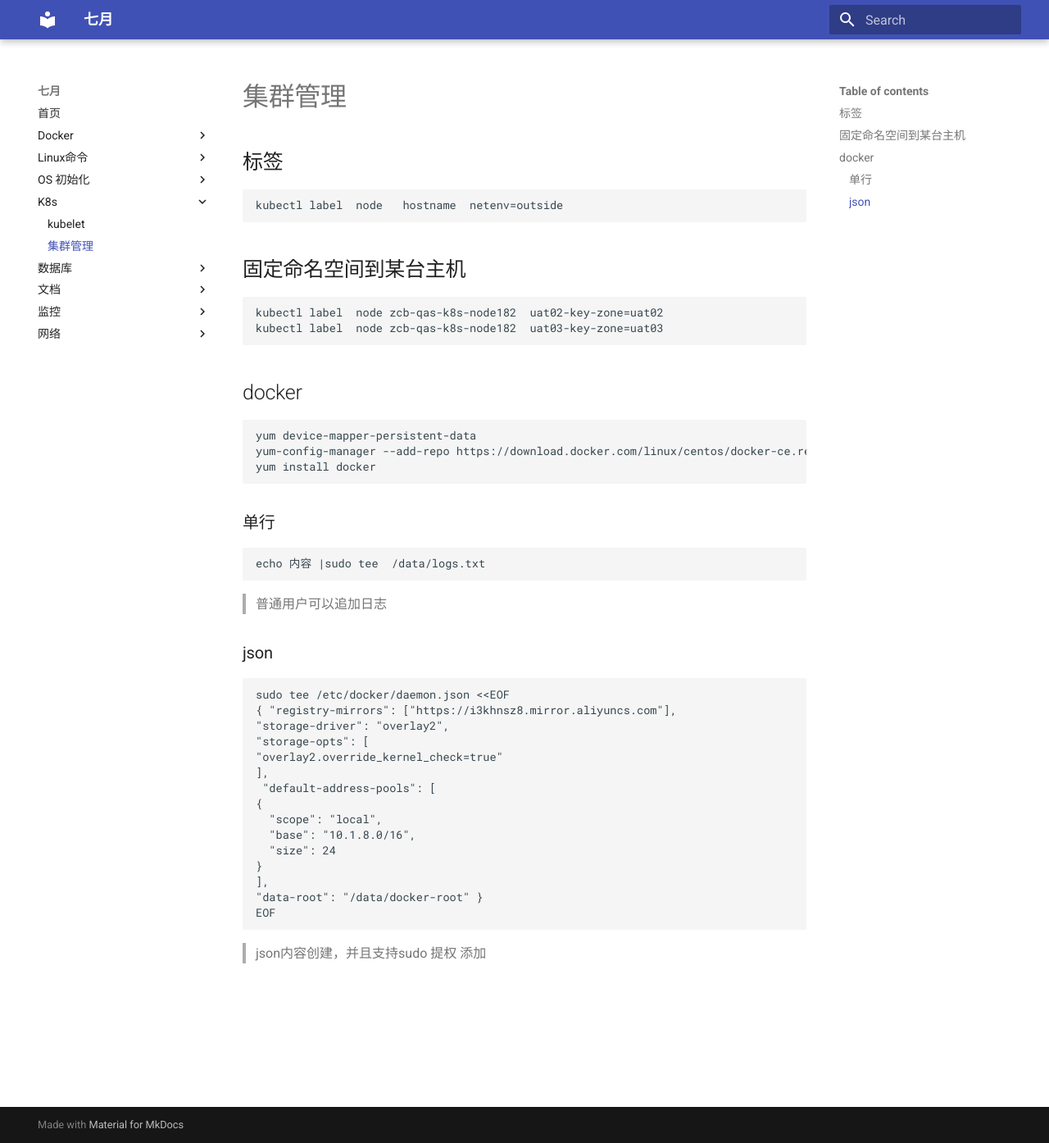
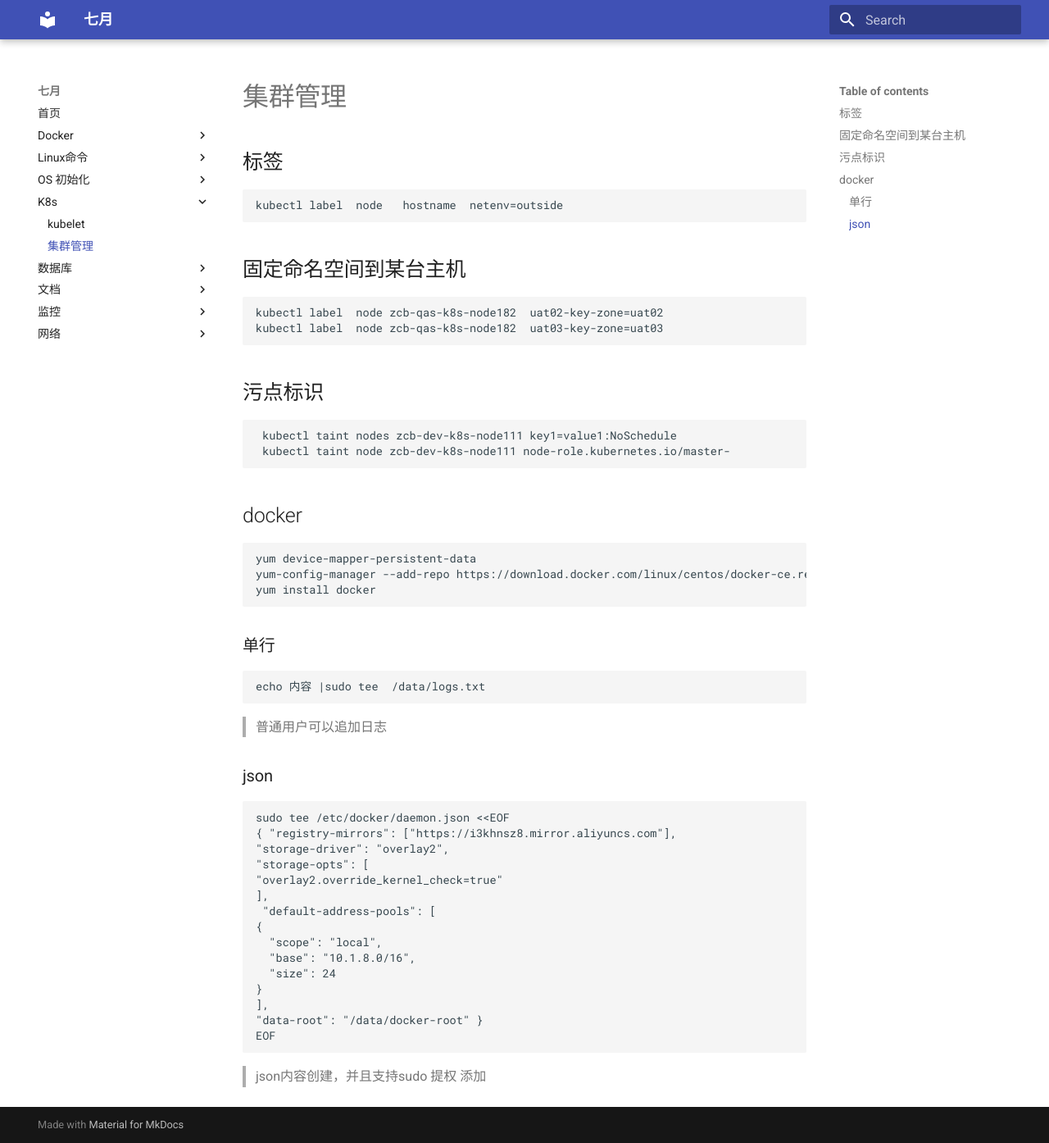
Before and after one commit to huboa/mkdocs, an MkDocs documentation site: the page built from docs/k8s/kubectl.md, in a window 1280 px wide and 1394 px high. Shown: the whole window at 82% size. Built offline with MkDocs 1.6.1 and Material for MkDocs 9.7.7, drawn with Linux system fonts in a browser that asks for light colours.

Commit message:
add taint

```diff
--- a/docs/k8s/kubectl.md
+++ b/docs/k8s/kubectl.md
@@ -4,7 +4,9 @@
 ##  固定命名空间到某台主机
     kubectl label  node zcb-qas-k8s-node182  uat02-key-zone=uat02
     kubectl label  node zcb-qas-k8s-node182  uat03-key-zone=uat03
-
+##  污点标识
+     kubectl taint nodes zcb-dev-k8s-node111 key1=value1:NoSchedule
+     kubectl taint node zcb-dev-k8s-node111 node-role.kubernetes.io/master-
 ## docker
     yum device-mapper-persistent-data
     yum-config-manager --add-repo https://download.docker.com/linux/centos/docker-ce.repo
```
